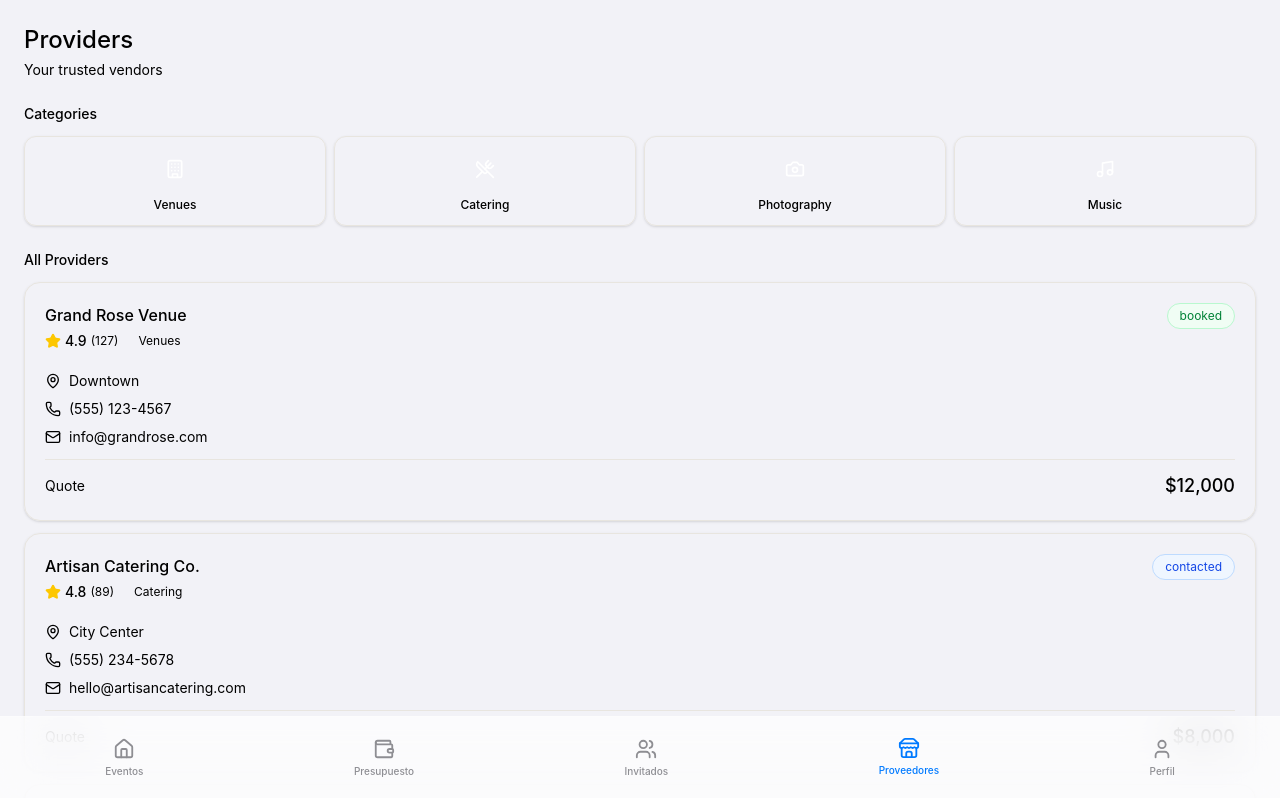
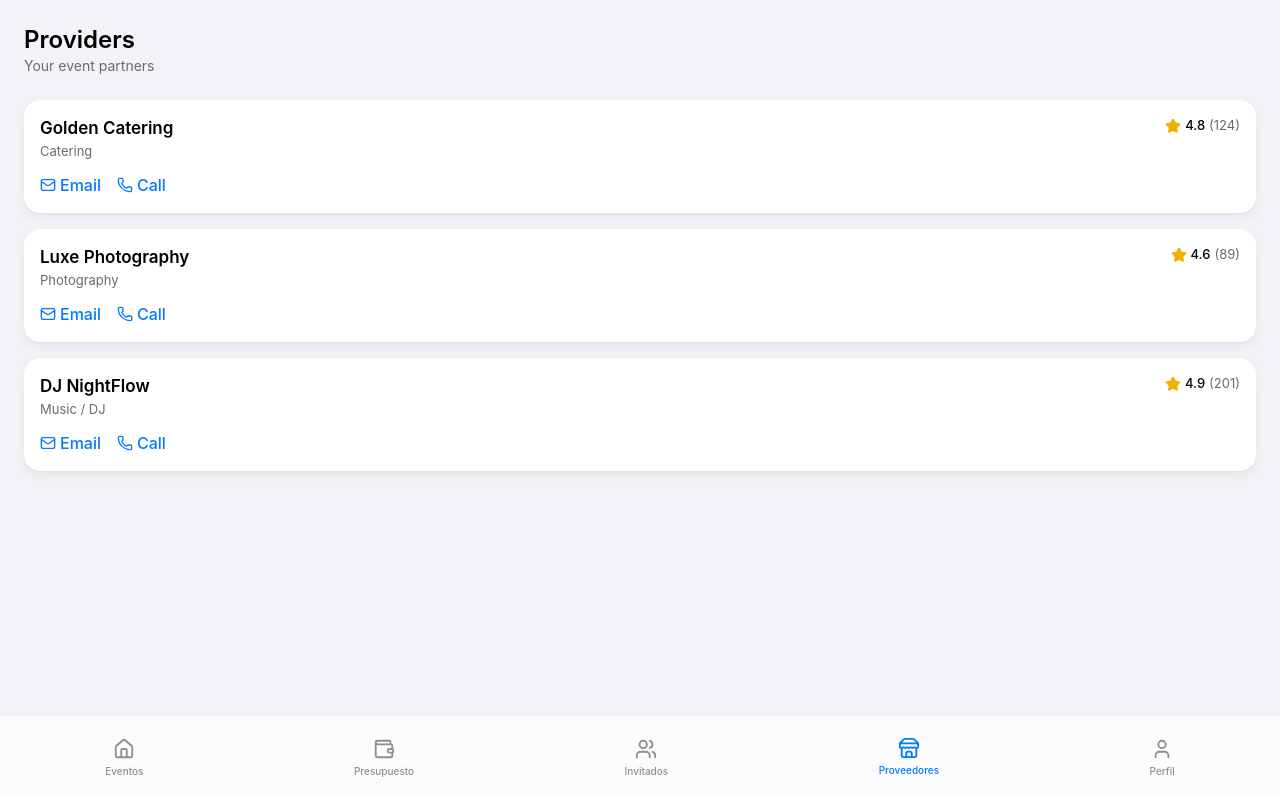
Before and after one commit to panchoroggero-svg/PlannIt, a React (Vite) app: page /providers in a window 1280 px wide. Shown: the top 798 px of the page. Built offline with nearby package versions, Linux system fonts and the light colour scheme.

Commit message:
feat: iOS-style UI for Providers and Profile screens

```diff
--- a/src/app/components/IosHeader.tsx
+++ b/src/app/components/IosHeader.tsx
@@ -1,20 +1,48 @@
-type IosHeaderProps = {
-  title: string;
-  rightAction?: React.ReactNode;
-};
+import { useEffect, useState } from "react"
 
-export default function IosHeader({
-  title,
-  rightAction,
-}: IosHeaderProps) {
+interface IosHeaderProps {
+  title: string
+}
+
+export default function IosHeader({ title }: IosHeaderProps) {
+  const [collapsed, setCollapsed] = useState(false)
+
+  useEffect(() => {
+    const onScroll = () => {
+      setCollapsed(window.scrollY > 32)
+    }
+
+    window.addEventListener("scroll", onScroll)
+    return () => window.removeEventListener("scroll", onScroll)
+  }, [])
+
   return (
-    <header className="sticky top-0 z-20 bg-white/80 backdrop-blur-md border-b border-gray-200">
-      <div className="h-11 px-4 flex items-center justify-between">
-        <h1 className="text-[17px] font-semibold tracking-tight text-black">
+    <header className="sticky top-0 z-40 bg-[#F2F2F7]/80 backdrop-blur-xl">
+      {/* Header chico (colapsado) */}
+      <div
+        className={`
+          h-12
+          flex items-center justify-center
+          transition-opacity duration-200
+          ${collapsed ? "opacity-100" : "opacity-0"}
+        `}
+        style={{ paddingTop: "env(safe-area-inset-top)" }}
+      >
+        <span className="text-[17px] font-semibold">{title}</span>
+      </div>
+
+      {/* Large Title */}
+      <div className="px-4 pb-2 pt-2">
+        <h1
+          className={`
+            text-[34px] font-bold tracking-tight
+            transition-all duration-200
+            ${collapsed ? "opacity-0 translate-y-2" : "opacity-100"}
+          `}
+        >
           {title}
         </h1>
-        <div>{rightAction}</div>
       </div>
     </header>
-  );
+  )
 }
--- a/src/app/screens/Providers.tsx
+++ b/src/app/screens/Providers.tsx
@@ -1,157 +1,79 @@
-import { MapPin, Phone, Mail, Star, Camera, Music, UtensilsCrossed, Building } from "lucide-react";
+import { Star, Phone, Mail } from "lucide-react"
 
 export function Providers() {
-  const categories = [
-    { id: 1, name: "Venues", icon: Building, color: "bg-chart-1" },
-    { id: 2, name: "Catering", icon: UtensilsCrossed, color: "bg-chart-2" },
-    { id: 3, name: "Photography", icon: Camera, color: "bg-chart-3" },
-    { id: 4, name: "Music", icon: Music, color: "bg-chart-4" },
-  ];
-
   const providers = [
     {
       id: 1,
-      name: "Grand Rose Venue",
-      category: "Venues",
-      rating: 4.9,
-      reviews: 127,
-      location: "Downtown",
-      phone: "(555) 123-4567",
-      email: "info@grandrose.com",
-      status: "booked",
-      price: "$12,000",
+      name: "Golden Catering",
+      category: "Catering",
+      rating: 4.8,
+      reviews: 124,
+      contact: "contact@goldencatering.com",
     },
     {
       id: 2,
-      name: "Artisan Catering Co.",
-      category: "Catering",
-      rating: 4.8,
+      name: "Luxe Photography",
+      category: "Photography",
+      rating: 4.6,
       reviews: 89,
-      location: "City Center",
-      phone: "(555) 234-5678",
-      email: "hello@artisancatering.com",
-      status: "contacted",
-      price: "$8,000",
+      contact: "hello@luxephoto.com",
     },
     {
       id: 3,
-      name: "Moment Photography",
-      category: "Photography",
-      rating: 5.0,
-      reviews: 156,
-      location: "Studio District",
-      phone: "(555) 345-6789",
-      email: "book@momentphoto.com",
-      status: "shortlist",
-      price: "$3,500",
+      name: "DJ NightFlow",
+      category: "Music / DJ",
+      rating: 4.9,
+      reviews: 201,
+      contact: "dj@nightflow.com",
     },
-    {
-      id: 4,
-      name: "Harmony DJ Services",
-      category: "Music",
-      rating: 4.7,
-      reviews: 94,
-      location: "Various",
-      phone: "(555) 456-7890",
-      email: "events@harmonydj.com",
-      status: "shortlist",
-      price: "$2,000",
-    },
-  ];
-
-  const getStatusColor = (status: string) => {
-    switch (status) {
-      case "booked":
-        return "bg-green-50 text-green-700 border-green-200";
-      case "contacted":
-        return "bg-blue-50 text-blue-700 border-blue-200";
-      default:
-        return "bg-secondary text-muted-foreground border-border";
-    }
-  };
+  ]
 
   return (
-    <div className="min-h-screen p-6">
+    <div className="min-h-screen p-6 bg-[#F2F2F7]">
       {/* Header */}
       <div className="mb-6">
-        <h1 className="text-2xl mb-1">Providers</h1>
-        <p className="text-sm text-muted-foreground">Your trusted vendors</p>
+        <h1 className="text-2xl font-semibold">Providers</h1>
+        <p className="text-sm text-[#6B6B6F]">Your event partners</p>
       </div>
 
-      {/* Categories */}
-      <div className="mb-6">
-        <h3 className="text-sm font-medium mb-3 text-muted-foreground">Categories</h3>
-        <div className="grid grid-cols-4 gap-2">
-          {categories.map((category) => {
-            const Icon = category.icon;
-            return (
-              <button
-                key={category.id}
-                className="bg-card rounded-xl p-3 shadow-sm border border-border hover:border-accent transition-colors flex flex-col items-center gap-2"
-              >
-                <div className={`w-10 h-10 rounded-full ${category.color} flex items-center justify-center`}>
-                  <Icon className="w-5 h-5 text-white" />
-                </div>
-                <span className="text-xs text-center">{category.name}</span>
-              </button>
-            );
-          })}
-        </div>
-      </div>
-
-      {/* Providers List */}
-      <div className="mb-4">
-        <h3 className="text-sm font-medium mb-3 text-muted-foreground">All Providers</h3>
-        <div className="space-y-3">
-          {providers.map((provider) => (
-            <div
-              key={provider.id}
-              className="bg-card rounded-2xl p-5 shadow-sm border border-border"
-            >
-              {/* Header */}
-              <div className="flex justify-between items-start mb-3">
-                <div className="flex-1">
-                  <h4 className="text-base font-medium mb-1">{provider.name}</h4>
-                  <div className="flex items-center gap-2 mb-2">
-                    <div className="flex items-center gap-1">
-                      <Star className="w-4 h-4 fill-yellow-400 text-yellow-400" />
-                      <span className="text-sm font-medium">{provider.rating}</span>
-                      <span className="text-xs text-muted-foreground">({provider.reviews})</span>
-                    </div>
-                    <span className="w-1 h-1 rounded-full bg-muted-foreground" />
-                    <span className="text-xs text-muted-foreground">{provider.category}</span>
-                  </div>
-                </div>
-                <span className={`text-xs px-3 py-1 rounded-full border ${getStatusColor(provider.status)}`}>
-                  {provider.status}
-                </span>
+      {/* List */}
+      <div className="space-y-4">
+        {providers.map((provider) => (
+          <div
+            key={provider.id}
+            className="
+              bg-white
+              rounded-2xl
+              p-4
+              shadow-[0_1px_2px_rgba(0,0,0,0.04),0_4px_12px_rgba(0,0,0,0.06)]
+            "
+          >
+            <div className="flex justify-between items-start mb-2">
+              <div>
+                <h2 className="text-[17px] font-semibold">{provider.name}</h2>
+                <p className="text-[13px] text-[#6B6B6F]">{provider.category}</p>
               </div>
 
-              {/* Details */}
-              <div className="space-y-2 mb-3 pb-3 border-b border-border">
-                <div className="flex items-center gap-2 text-sm text-muted-foreground">
-                  <MapPin className="w-4 h-4" />
-                  <span>{provider.location}</span>
-                </div>
-                <div className="flex items-center gap-2 text-sm text-muted-foreground">
-                  <Phone className="w-4 h-4" />
-                  <span>{provider.phone}</span>
-                </div>
-                <div className="flex items-center gap-2 text-sm text-muted-foreground">
-                  <Mail className="w-4 h-4" />
-                  <span>{provider.email}</span>
-                </div>
-              </div>
-
-              {/* Price */}
-              <div className="flex justify-between items-center">
-                <span className="text-sm text-muted-foreground">Quote</span>
-                <span className="text-lg font-medium text-accent">{provider.price}</span>
+              <div className="flex items-center gap-1 text-[13px]">
+                <Star className="w-4 h-4 text-yellow-500 fill-yellow-500" />
+                <span className="font-medium">{provider.rating}</span>
+                <span className="text-[#6B6B6F]">({provider.reviews})</span>
               </div>
             </div>
-          ))}
-        </div>
+
+            <div className="flex gap-4 mt-3 text-[#007AFF] text-sm">
+              <button className="flex items-center gap-1">
+                <Mail className="w-4 h-4" />
+                Email
+              </button>
+              <button className="flex items-center gap-1">
+                <Phone className="w-4 h-4" />
+                Call
+              </button>
+            </div>
+          </div>
+        ))}
       </div>
     </div>
-  );
+  )
 }
```
Also changed, not shown: src/app/screens/Profile.tsx (+59 -83 lines).
